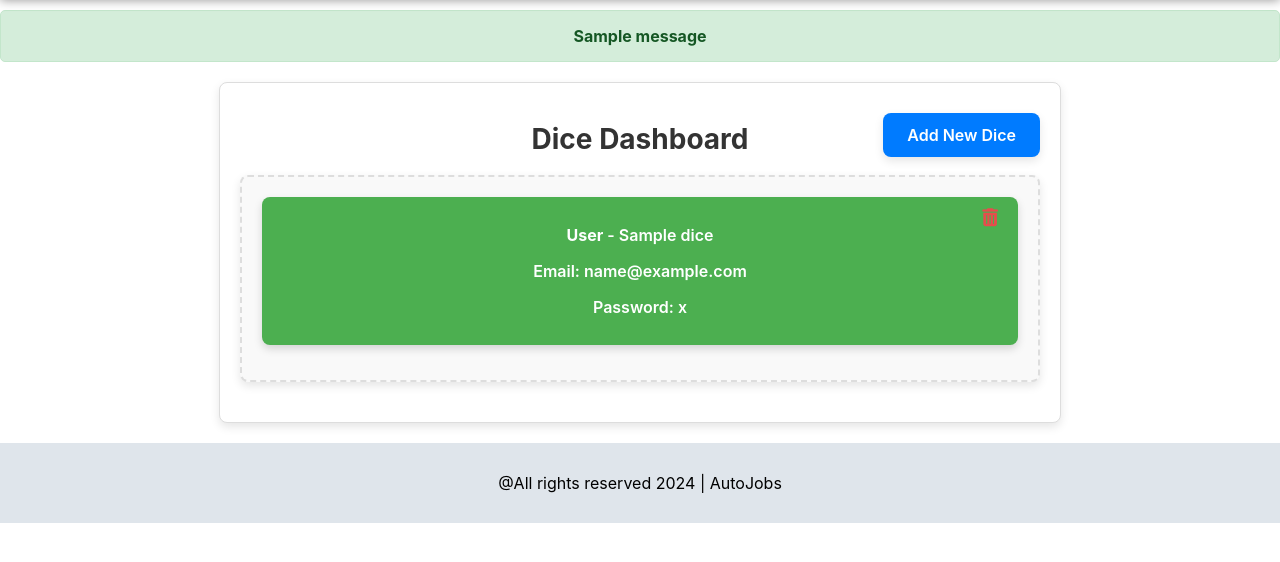
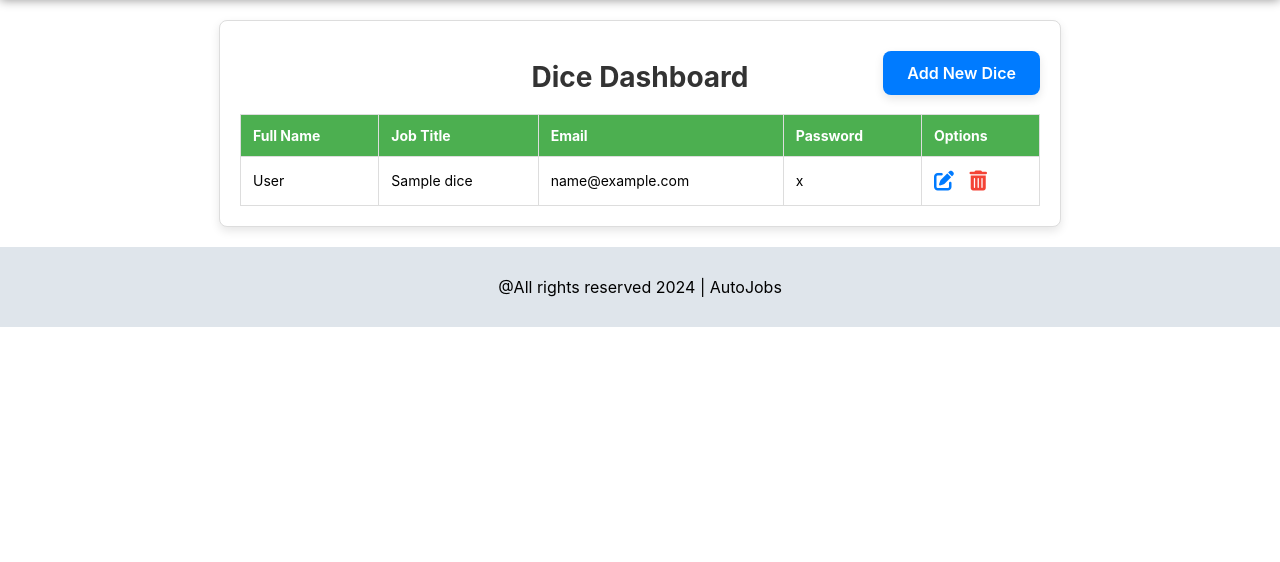
Before and after one commit to am-muhammadumer/Job-Automation-endpointech, a Flask app: page /diceDashboard in a window 1280 px wide. Shown: the part 86-648 px from the top of the page. Run offline with Flask 3, Linux system fonts and the light colour scheme; a user stored in the database is signed in; tables that the repository leaves empty hold one stand-in row (values such as "Sample post"); one stand-in notice (Sample message) is shown.

Commit message:
Handled Dice Bot

```diff
--- a/app.py
+++ b/app.py
@@ -100,13 +100,15 @@ class ContactForm(db.Model):
     def __repr__(self):
         return f'<ContactForm {self.name}>'
 
-# Define the Dice model
 class Dice(db.Model):
     id = db.Column(db.Integer, primary_key=True)
     fullName = db.Column(db.String(100), nullable=False)
     jobTitle = db.Column(db.String(100), nullable=False)
     diceEmail = db.Column(db.String(100), nullable=False)
     password = db.Column(db.String(100), nullable=False)
+    user_id = db.Column(db.Integer, db.ForeignKey('user.id'), nullable=False)  # Ensure nullable=False
+
+    user = db.relationship('User', backref='dice')
 
     def __repr__(self):
         return f'<Dice {self.fullName}>'
@@ -343,9 +345,11 @@ def payment():
 def bots():
     return render_template('bots.html')
 
-# Route for dice dashboard
 @app.route('/diceDashboard', methods=['GET', 'POST'])
+@login_required
 def diceDashboard():
+    dice_entries = Dice.query.filter_by(user_id=current_user.id).all()
+
     if request.method == 'POST':
         # Collect form data
         fullName = request.form.get('fullName')
@@ -353,18 +357,47 @@ def diceDashboard():
         diceEmail = request.form.get('diceEmail')
         password = request.form.get('password')
 
-        # Add a new dice entry to the database
-        new_dice = Dice(fullName=fullName, jobTitle=jobTitle, diceEmail=diceEmail, password=password)
+        # Add a new dice entry to the database with the current user's ID
+        new_dice = Dice(
+            fullName=fullName,
+            jobTitle=jobTitle,
+            diceEmail=diceEmail,
+            password=password,
+            user_id=current_user.id  # Set the foreign key to the logged-in user's ID
+        )
         db.session.add(new_dice)
         db.session.commit()
 
-        # Redirect to avoid form re-submission on refresh
-        flash('Dice entry added successfully!', 'success')
         return redirect(url_for('diceDashboard'))
 
-    # Fetch all dice entries for display
-    dice_entries = Dice.query.all()
     return render_template('diceDashboard.html', dice_entries=dice_entries)
+
+
+@app.route('/edit_dice/<int:dice_id>', methods=['GET', 'POST'])
+@login_required
+def edit_dice(dice_id):
+    # Fetch the dice entry by ID
+    dice = Dice.query.get_or_404(dice_id)
+
+    # Ensure that the dice entry belongs to the logged-in user
+    if dice.user_id != current_user.id:
+        flash('You are not authorized to edit this entry.', 'error')
+        return redirect(url_for('diceDashboard'))
+
+    if request.method == 'POST':
+        # Get updated data from the form
+        dice.fullName = request.form.get('fullName')
+        dice.jobTitle = request.form.get('jobTitle')
+        dice.diceEmail = request.form.get('diceEmail')
+        dice.password = request.form.get('password')
+
+        # Commit the changes to the database
+        db.session.commit()
+        return redirect(url_for('diceDashboard'))
+
+    # Render the edit form with existing dice data
+    return render_template('editDice.html', dice=dice)
+
 
 
 @app.route('/delete_dice/<int:dice_id>', methods=['GET', 'POST'])
@@ -376,6 +409,7 @@ def delete_dice(dice_id):
     return redirect(url_for('diceDashboard'))
 
 
+
 # Initialize the database and create tables if they don't exist
 with app.app_context():
     db.drop_all()  # Be cautious with this in production environments
--- a/static/css/diceDashboard.css
+++ b/static/css/diceDashboard.css
@@ -10,14 +10,18 @@
     border: 1px solid #ddd;
     border-radius: 8px;
     padding: 30px;
+    padding-top:10px;
+    padding-bottom:10px;
     width: 90%; /* Flexible width for responsiveness */
     max-width: 500px; /* Limit the maximum width */
     height: auto; /* Allow height to adjust based on content */
     box-shadow: 0 4px 10px rgba(0, 0, 0, 0.4);
-    text-align: center;
+    text-align: left;   /* Align text to the left */
     opacity: 0; /* Initially invisible */
     transition: opacity 0.8s ease, transform 0.8s ease; /* Smooth appearance */
     animation: slideDownOverDashboard 0.8s ease forwards; /* Sliding animation */
+    max-height: 80%; /* Prevent form from sliding too far down */
+    overflow-y: auto; /* Allow scrolling if the content overflows */
 }
 
 /* Show the form with animation */
@@ -41,15 +45,17 @@
     .container {
         width: 80%; /* Adjust width for smaller screens */
         padding: 20px;
-        top: 50px; /* Adjust vertical position */
+        top: 50%; /* Adjust vertical position to center vertically */
+        transform: translateX(-50%) /* Center the form vertically */
     }
 }
 
 @media (max-width: 480px) {
     .container {
-        width: 95%; /* Further adjust for very small screens */
+        width: 85%; /* Further adjust for very small screens */
         padding: 15px;
-        top: 30px;
+        top: 50%; /* Center form vertically */
+        transform: translateX(-50%) /* Center vertically */
     }
 }
 
@@ -67,6 +73,7 @@
     width: 50px;
     transition: background-color 0.3s ease;
 }
+
 .close-btn:hover {
     background-color: #e64c4c;
     color: white;
@@ -74,7 +81,7 @@
 
 /* Form Inputs and Button Styling */
 input[type="text"], input[type="email"], input[type="password"] {
-    width: 100%; /* Responsive input width */
+    width: 95%; /* Responsive input width */
     padding: 10px;
     margin-bottom: 15px;
     border: 1px solid #ddd;
@@ -95,6 +102,7 @@ button {
     color: white;
     border: none;
     border-radius: 5px;
+    margin-top: 10px;
     font-size: 16px;
     font-weight: bold;
     cursor: pointer;
@@ -209,6 +217,7 @@ h1 {
         width: 100%; /* Keep items in a full-width layout on small screens */
     }
 }
+
 /* Positioning the Action Icons (Edit and Delete) */
 .dice-item {
     position: relative; /* Necessary for positioning icons inside the dice-item */
@@ -236,89 +245,104 @@ h1 {
 }
 
 
-/* Action Icons Container (Delete Icon) */
-.delete-icon {
-    position: absolute;
-    top: 10px; /* Move the delete icon to the bottom */
-    right: 20px;  /* Align it to the right */
-    color: #e64c4c; /* Red color for delete */
-    font-size: 18px;
-    text-decoration: none;
-    transition: color 0.3s ease;
-}
 
-.delete-icon:hover {
-    color: #b53939; /* Darker red on hover */
-    transform: scale(1.3); /* Slightly enlarge the icon */
-}
 
 
 /* General Styles for Flash Messages */
 .flash-message {
     padding: 15px;
     margin: 10px 0;
-    border-radius: 5px;
+    border-radius: 8px;
+    text-align: center;
     font-size: 16px;
-    font-weight: bold;
-    transition: opacity 0.3s ease;
-    text-align: center;
 }
 
-/* Success Flash Message */
 .flash-message.success {
-    background-color: #d4edda;
-    color: #155724;
-    border: 1px solid #c3e6cb;
+    background-color: #4caf50;
+    color: white;
+}
+
+.flash-message.error {
+    background-color: #f44336;
+    color: white;
+}
+
+.flash-message.info {
+    background-color: #2196f3;
+    color: white;
+}
+
+.flash-message.warning {
+    background-color: #ff9800;
+    color: white;
+}
+
+/* Table Styles */
+table {
+    width: 100%;
+    border-collapse: collapse;
+    margin-top: 20px;
+}
+
+th, td {
+    padding: 12px;
+    text-align: left;
+    border: 1px solid #ddd;
+    font-size: 14px;
+}
+
+th {
+    background-color: #4caf50;
+    color: white;
+    font-weight: bold;
+}
+
+tr:nth-child(even) {
+    background-color: #f2f2f2;
 }
 
 
-
-
-
-
-/* Form Styling */
-form {
-    text-align: left;
+tr:hover {
+    background-color: #e2e2e2;
 }
 
-label {
-    display: block;
-    margin-bottom: 5px;
-    font-weight: bold;
-    color: #555;
+td #edit_Icon{
+    color: #007bff;
+    font-size: 20px;
+    cursor: pointer;
+    text-decoration: none;
+    margin-right: 10px;
+}
+td #edit_Icon:hover {
+    color: #0056b3;
+}
+td #del_Icon{
+    color: #f44336;
+    font-size: 20px;
+    cursor: pointer;
+    text-decoration: none;
 }
 
-input[type="text"], input[type="email"],
-input[type="password"] {
-    width: 96%;
-    padding: 10px;
-    margin-bottom: 15px;
-    border: 1px solid #ddd;
-    border-radius: 5px;
-    font-size: 14px;
+td #del_Icon:hover {
+    color: #d32f2f;
+}
+/* Responsive Table Adjustments */
+@media (max-width: 768px) {
+    table {
+        font-size: 12px;
+    }
+
+    th, td {
+        padding: 10px;
+    }
 }
 
-input[type="text"]:focus,
-input[type="password"]:focus {
-    border-color: #007bff;
-    outline: none;
-    box-shadow: 0 0 4px rgba(0, 123, 255, 0.2);
+@media (max-width: 480px) {
+    table {
+        font-size: 10px;
+    }
+
+    th, td {
+        padding: 8px;
+    }
 }
-
-/* Submit Button */
-button {
-    width: 100%;
-    padding: 10px;
-    background-color: #4caf50;
-    color: white;
-    border: none;
-    border-radius: 5px;
-    font-size: 16px;
-    font-weight: bold;
-    cursor: pointer;
-    transition: background-color 0.3s ease;
-}
-
-button:hover {
-    background-color: #45a049;
-}
--- a/templates/diceDashboard.html
+++ b/templates/diceDashboard.html
@@ -11,16 +11,6 @@ Dice Dashboard -AutoJobs
 
 {% block content %}
 <div class="outer-container">
-    <!-- Flash messages -->
-    {% with messages = get_flashed_messages(with_categories=true) %}
-    {% if messages %}
-        <div>
-            {% for category, message in messages %}
-                <p class="flash-message {{ category }}">{{ message }}</p>
-            {% endfor %}
-        </div>
-    {% endif %}
-    {% endwith %}
 
     <div class="container" id="add-dice-profile">
         <h1 id="formHeading">Add New Dice</h1>
@@ -48,29 +38,51 @@ Dice Dashboard -AutoJobs
     </div>
 </div>
 
-
 <div class="dashboard">
     <h1>Dice Dashboard</h1>
 
-    <!-- Display all dice entries -->
-    <div class="applied-dice">
+    <!-- Table for Dice Entries -->
+    <div class="table-responsive">
+        <table class="table table-striped">
+            <thead>
+                <tr>
+                    <th>Full Name</th>
+                    <th>Job Title</th>
+                    <th>Email</th>
+                    <th>Password</th>
+                    <th>Options</th>
+                </tr>
+            </thead>
+            <tbody>
                 {% for dice in dice_entries %}
-            <div class="dice-item">
+                    <tr>
+                        <td>{{ dice.fullName }}</td>
+                        <td>{{ dice.jobTitle }}</td>
+                        <td>{{ dice.diceEmail }}</td>
+                        <td>{{ dice.password }}</td>
+                        <td>
+                            <!-- Edit Button -->
+                            <a id="edit_Icon" href="{{ url_for('edit_dice', dice_id=dice.id) }}" class="btn btn-warning">
+                                <i class="fas fa-edit"></i>
+                            </a>
                             <!-- Delete Icon -->
-                    <a href="{{ url_for('delete_dice', dice_id=dice.id) }}" class="delete-icon" title="Delete Entry">
+                            <a id="del_Icon" href="{{ url_for('delete_dice', dice_id=dice.id) }}" class="btn btn-danger" title="Delete Entry">
                                 <i class="fas fa-trash-alt"></i> <!-- Font Awesome Trash Icon -->
                             </a>
-                <p><strong>{{ dice.fullName }}</strong> - {{ dice.jobTitle }}</p>
-                <p>Email: {{ dice.diceEmail }}</p>
-                <p>Password: {{ dice.password }}</p>
-            </div>
+                        </td>
+                    </tr>
                 {% else %}
-            <p>No entries found.</p>
+                    <tr>
+                        <td colspan="5">No entries found.</td>
+                    </tr>
                 {% endfor %}
+            </tbody>
+        </table>
     </div>
 
     <!-- Toggle Button -->
     <a onclick="toggleForm()" class="toggle-form-btn" id="toggle-form-btn">Add New Dice</a>
 </div>
+
 <script src="{{ url_for('static', filename='js/diceDashboard.js') }}"></script>
 {% endblock %}
```
Also changed, not shown: static/css/editDice.css (added, +142 -0 lines), templates/editDice.html (added, +68 -0 lines), instance/AutoJobs.db. Lines whose indentation alone changed are shown as unchanged.
